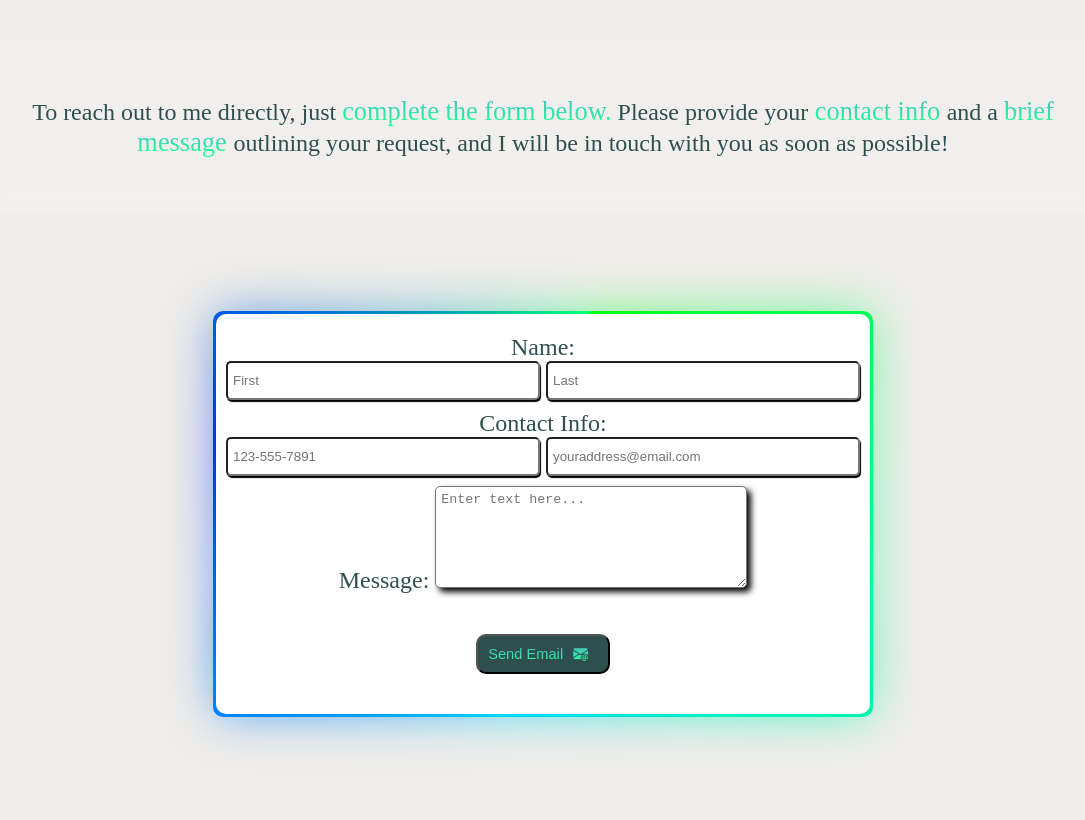
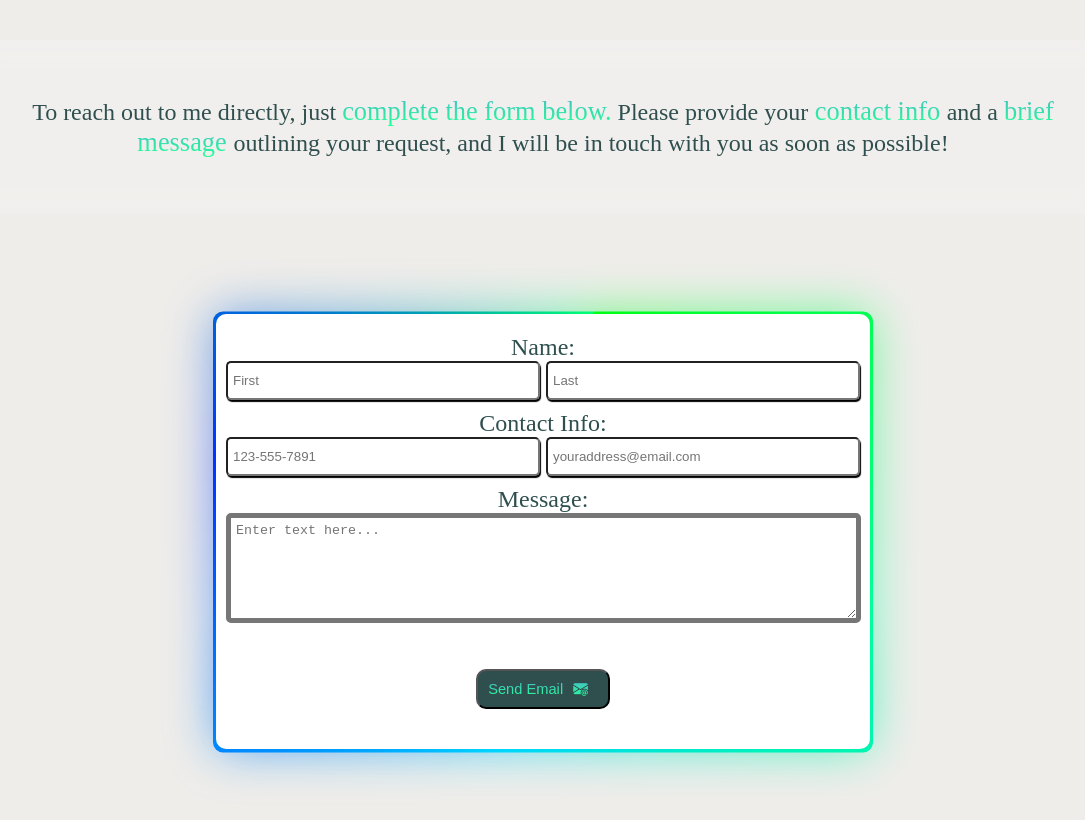
Before and after one commit to aotolbert/jptolbert_portfolio, a website: page app/contact.html in a window 1280 px wide. Shown: the top 820 px of the page, without its empty margins (97-1182 px from the left). Drawn offline with nearby package versions, Linux system fonts and the light colour scheme.

Commit message:
contactform tweaks

```diff
--- a/app/styles.css
+++ b/app/styles.css
@@ -609,7 +609,10 @@ textarea {
   min-width: 300px;
   min-height: 25px;
   padding: 5px;
-  box-shadow: 4px 4px 6px 0px black;
+  /* box-shadow: 4px 4px 6px 0px black; */
+  width: 97%;
+  /* padding: 2% 2%; */
+  border-width: 5px;
 }
 
 .form-row {
```
